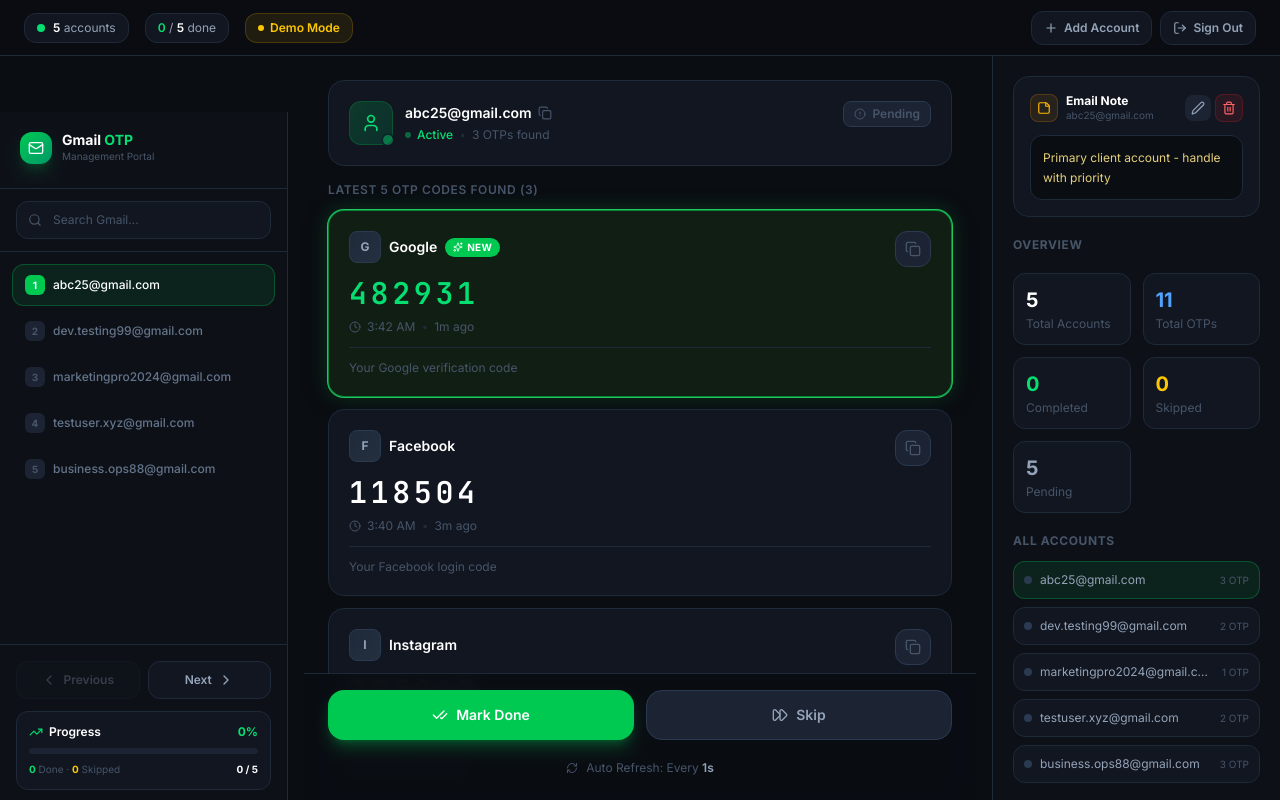
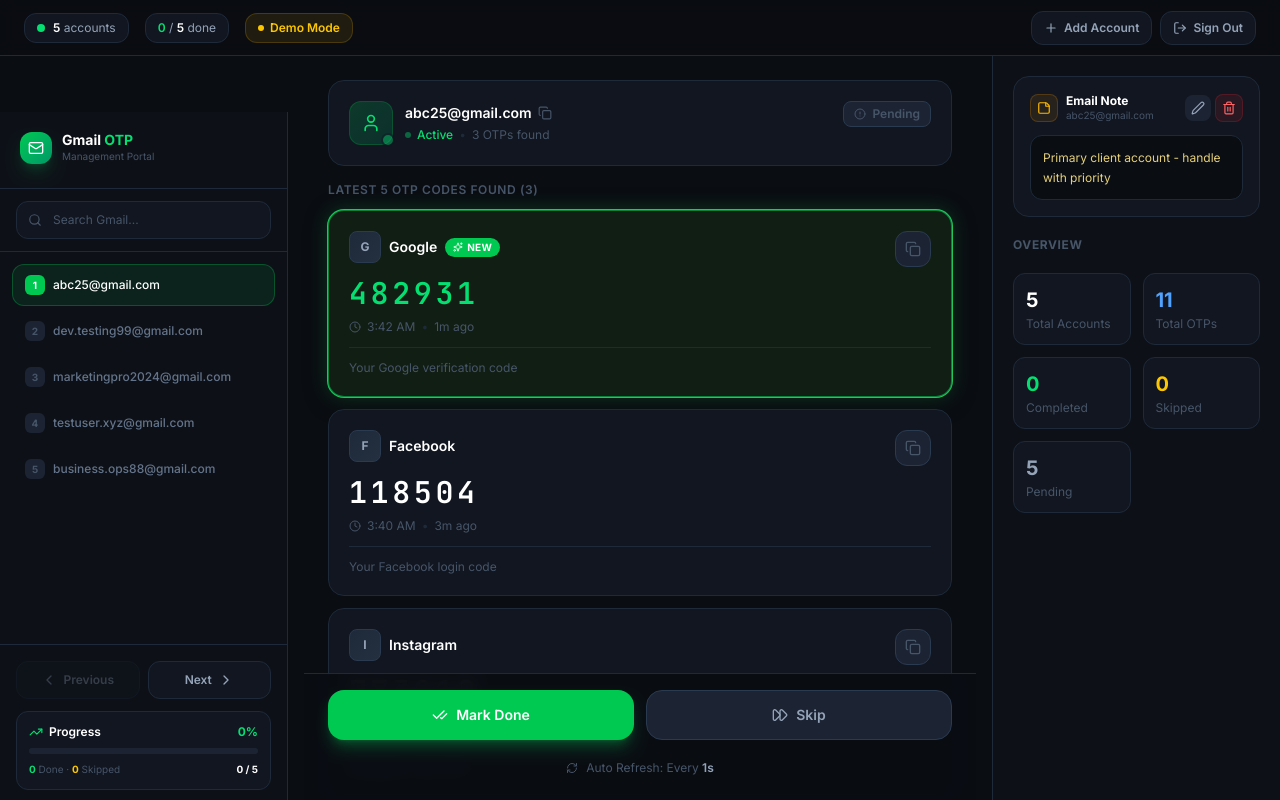
Before and after one commit to Piash2K/gmail-portal, a Next.js app: page /dashboard in a window 1280 px wide. Built offline with nearby package versions, Linux system fonts and the light colour scheme; no server answers.

Commit message:
updated ui for dashboard and others changes added

```diff
--- a/src/app/dashboard/page.tsx
+++ b/src/app/dashboard/page.tsx
@@ -54,37 +54,44 @@ export default function DashboardPage() {
         return;
       }
 
-      if (
-        status === "authenticated" &&
-        session?.accessToken &&
-        syncedRef.current !== session.accessToken
-      ) {
-        syncedRef.current = session.accessToken as string;
+      if (status === "authenticated" && session?.accessToken) {
+        const currentAccessToken = session.accessToken as string;
+
+        // Use sessionStorage to track which accessToken we already synced to our backend
+        // This prevents duplicate API calls on remount within the same browser tab session
+        const lastSyncedToken = sessionStorage.getItem("gmail_portal_synced_token");
+
+        if (lastSyncedToken === currentAccessToken) {
+          // Already synced this session token — just load accounts from DB
+          fetchAccountsAndOtps();
+          return;
+        }
+
         setSyncingAccount(true);
         try {
-          const existingJwt =
-            typeof window !== "undefined"
-              ? localStorage.getItem("gmail_portal_token")
-              : null;
+          const isAddingAccount =
+            typeof window !== "undefined" &&
+            sessionStorage.getItem("gmail_portal_adding_account") === "true";
 
-          if (!existingJwt) {
-            // 1. First time login: create/authenticate primary portal user
+          if (isAddingAccount) {
+            sessionStorage.removeItem("gmail_portal_adding_account");
+            await accountsApi.add(
+              currentAccessToken,
+              session.refreshToken as string
+            );
+          } else {
+            // Primary signup/login: register user & primary Gmail account
             await authApi.loginWithGoogle(
-              session.accessToken as string,
+              currentAccessToken,
               session.refreshToken as string
             );
           }
 
-          // 2. Link/upsert this Gmail account under the primary portal user in Neon DB
-          await accountsApi.add(
-            session.accessToken as string,
-            session.refreshToken as string
-          );
+          sessionStorage.setItem("gmail_portal_synced_token", currentAccessToken);
         } catch (err) {
           console.error("Account sync failed:", err);
         } finally {
           setSyncingAccount(false);
-          // 3. Load ALL linked accounts & OTPs from DB
           fetchAccountsAndOtps();
         }
       } else if (status === "unauthenticated") {
@@ -329,47 +336,6 @@ function StatsPanel({ accounts, currentIndex, workflow }: StatsPanelProps) {
           </div>
         ))}
       </div>
-
-      {/* Account list */}
-      <div>
-        <h3 className="text-xs font-bold text-[#475569] uppercase tracking-wider mb-3">
-          All Accounts
-        </h3>
-        <div className="space-y-2">
-          {accounts.map((item, idx) => {
-            const wf = workflow.find((w) => w.accountId === item.account.id);
-            const isCurrent = idx === currentIndex;
-            return (
-              <div
-                key={item.account.id}
-                className={cn(
-                  "flex items-center gap-2 p-2.5 rounded-xl border transition-colors",
-                  isCurrent
-                    ? "bg-green-500/10 border-green-500/30"
-                    : "bg-[#111620] border-[#1e2a3a]"
-                )}
-              >
-                <div
-                  className={cn(
-                    "w-2 h-2 rounded-full flex-shrink-0",
-                    wf?.action === "done"
-                      ? "bg-green-400"
-                      : wf?.action === "skipped"
-                      ? "bg-yellow-400"
-                      : "bg-[#2a3a50]"
-                  )}
-                />
-                <span className="text-xs text-[#94a3b8] truncate flex-1">
-                  {item.account.email}
-                </span>
-                <span className="text-[10px] text-[#475569]">
-                  {item.otps.length} OTP
-                </span>
-              </div>
-            );
-          })}
-        </div>
-      </div>
     </div>
   );
 }
--- a/src/app/page.tsx
+++ b/src/app/page.tsx
@@ -32,7 +32,10 @@ export default function LoginPage() {
 
         try {
           if (session.accessToken) {
-            await authApi.loginWithGoogle(session.accessToken as string);
+            await authApi.loginWithGoogle(
+              session.accessToken as string,
+              session.refreshToken as string
+            );
           }
           router.push("/dashboard");
         } catch (err: any) {
--- a/src/components/Header.tsx
+++ b/src/components/Header.tsx
@@ -23,12 +23,20 @@ export function Header({ onToggleMobileSidebar, mobileSidebarOpen }: HeaderProps
       alert("In Demo Mode, accounts are simulated. Disable DEMO_MODE in .env.local to link real accounts.");
       return;
     }
+    // Set explicit flag in sessionStorage indicating that this OAuth callback is for adding a secondary account
+    if (typeof window !== "undefined") {
+      sessionStorage.setItem("gmail_portal_adding_account", "true");
+    }
     // Re-trigger Google OAuth consent flow to grant permission for another Gmail account
     await signIn("google", { callbackUrl: "/dashboard", prompt: "consent" });
   };
 
   const handleSignOut = async () => {
     authApi.logout();
+    if (typeof window !== "undefined") {
+      sessionStorage.clear();
+      localStorage.removeItem("gmail_portal_token");
+    }
     if (!DEMO_MODE) {
       await signOut({ callbackUrl: "/" });
     } else {
--- a/src/lib/api.ts
+++ b/src/lib/api.ts
@@ -1,7 +1,8 @@
 // src/lib/api.ts — Frontend API client connecting to Express backend
 
 const API_BASE_URL =
-  process.env.NEXT_PUBLIC_API_URL || "http://localhost:5000/api";
+  process.env.NEXT_PUBLIC_API_URL ||
+  "https://gmail-protal-server.vercel.app/api";
 
 function getAuthToken(): string | null {
   if (typeof window === "undefined") return null;
--- a/src/lib/auth.ts
+++ b/src/lib/auth.ts
@@ -4,10 +4,16 @@ import NextAuth from "next-auth";
 import Google from "next-auth/providers/google";
 
 export const { handlers, signIn, signOut, auth } = NextAuth({
+  secret: process.env.AUTH_SECRET || process.env.NEXTAUTH_SECRET || "super_secret_local_dev_key_32chars_min",
+  trustHost: true,
   providers: [
     Google({
-      clientId: process.env.AUTH_GOOGLE_ID!,
-      clientSecret: process.env.AUTH_GOOGLE_SECRET!,
+      clientId:
+        process.env.AUTH_GOOGLE_ID || process.env.GOOGLE_CLIENT_ID || "",
+      clientSecret:
+        process.env.AUTH_GOOGLE_SECRET ||
+        process.env.GOOGLE_CLIENT_SECRET ||
+        "",
       authorization: {
         params: {
           scope: [
--- a/src/store/accountStore.ts
+++ b/src/store/accountStore.ts
@@ -66,6 +66,13 @@ export const useAccountStore = create<AccountStore>((set, get) => ({
       return;
     }
 
+    // No JWT token means the user hasn't logged in yet — skip the API call
+    const token = typeof window !== "undefined" ? localStorage.getItem("gmail_portal_token") : null;
+    if (!token) {
+      set({ isLoading: false, accountsWithOTPs: [], error: null });
+      return;
+    }
+
     try {
       // 1. Fetch user accounts from Express API
       const accounts = await accountsApi.list();
@@ -89,6 +96,18 @@ export const useAccountStore = create<AccountStore>((set, get) => ({
 
       // 3. Fetch cached OTPs for all accounts
       const otpsData = await otpsApi.getAll();
+
+      // If accounts exist but no OTPs have been cached yet (first login), trigger Gmail API scan in background
+      const totalOtps = (otpsData || []).reduce((acc: number, g: any) => acc + (g.otps?.length || 0), 0);
+      if (totalOtps === 0 && accounts.length > 0) {
+        otpsApi.refreshAll().then(async () => {
+          const fresh = await otpsApi.getAll();
+          const newTotal = (fresh || []).reduce((acc: number, g: any) => acc + (g.otps?.length || 0), 0);
+          if (newTotal > 0) {
+            get().fetchAccountsAndOtps();
+          }
+        }).catch((e) => console.warn("[AccountStore] Auto OTP scan warning:", e));
+      }
 
       // Transform backend response into AccountWithOTPs structure
       const transformed: AccountWithOTPs[] = accounts.map((acc: any) => {
@@ -115,6 +134,8 @@ export const useAccountStore = create<AccountStore>((set, get) => ({
           accessToken: "",
           status: "active", // Always default to active when loaded
           note: acc.note || null,
+          isPrimary: acc.isPrimary ?? false,
+          primaryAccountId: acc.primaryAccountId || null,
           addedAt: new Date(acc.createdAt),
         };
 
@@ -152,15 +173,10 @@ export const useAccountStore = create<AccountStore>((set, get) => ({
       });
     } catch (err: any) {
       console.error("Failed to fetch accounts from backend API:", err);
-      // Fallback to demo data if backend connection issue
-      const demoData = getDemoAccountsWithOTPs();
       set({
-        accountsWithOTPs: demoData,
-        progress: { done: 0, skipped: 0, total: demoData.length },
-        workflow: demoData.map((a) => ({
-          accountId: a.account.id,
-          action: "pending",
-        })),
+        accountsWithOTPs: [],
+        progress: { done: 0, skipped: 0, total: 0 },
+        workflow: [],
         isLoading: false,
         error: err.message,
         lastRefresh: new Date(),
--- a/src/types/index.ts
+++ b/src/types/index.ts
@@ -8,6 +8,8 @@ export interface GmailAccount {
   accessToken: string;
   status: "active" | "idle" | "error";
   note?: string | null;
+  isPrimary?: boolean;
+  primaryAccountId?: string | null;
   addedAt: Date;
 }
 
```
Also changed, not shown: 2 other files (tests, documents, lock files or other folders).
